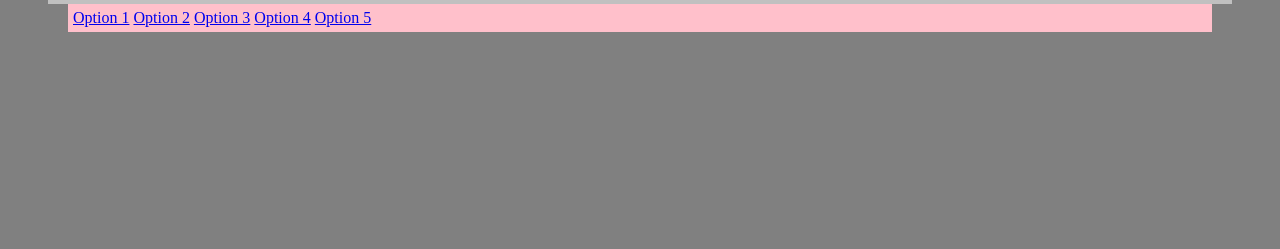
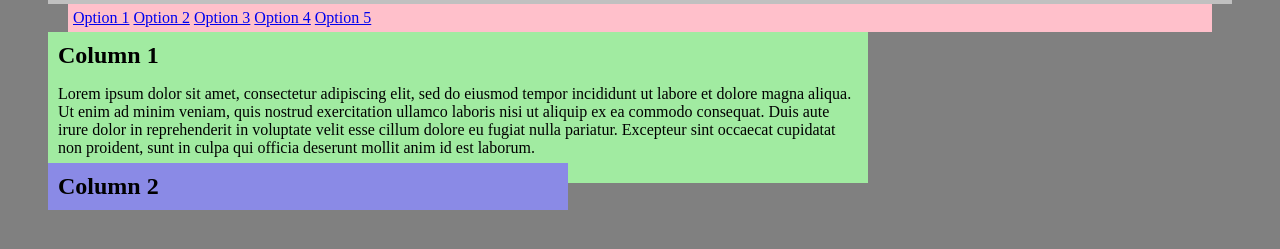
Before and after one commit to tiffbogus/ltcr, a plain HTML site: page index.html in a window 1280 px wide. Shown: the part 41-290 px from the top of the page. Drawn offline with Linux system fonts and the light colour scheme.

Commit message:
Add columns to page.

```diff
--- a/css/styles.css
+++ b/css/styles.css
@@ -2,6 +2,10 @@ h1 {
   background-color: silver;
   border: 5px solid silver;
   margin: -10px;
+}
+
+h2 {
+  margin: 0px;
 }
 
 body {
@@ -19,3 +23,19 @@ ul {
 li{
   display: inline;
 }
+
+.column1 {
+  width: 800px;
+  float: left;
+  background-color: #A1EBA1;
+  margin: -10px;
+  padding: 10px;
+}
+
+.column2 {
+  width: 500px;
+  float: left;
+  background-color: #8A8AE6;
+  margin: -10px;
+  padding: 10px;
+}
--- a/index.html
+++ b/index.html
@@ -14,6 +14,12 @@
     <li><a href="index.html">Option 4</a></li>
     <li><a href="index.html">Option 5</a></li>
   </ul>
-
+  <div class="column1">
+    <h2>Column 1</h2>
+    <p>Lorem ipsum dolor sit amet, consectetur adipiscing elit, sed do eiusmod tempor incididunt ut labore et dolore magna aliqua. Ut enim ad minim veniam, quis nostrud exercitation ullamco laboris nisi ut aliquip ex ea commodo consequat. Duis aute irure dolor in reprehenderit in voluptate velit esse cillum dolore eu fugiat nulla pariatur. Excepteur sint occaecat cupidatat non proident, sunt in culpa qui officia deserunt mollit anim id est laborum.</p>
+  </div>
+  <div class="column2">
+    <h2>Column 2</h2>
+  </div>
 </body>
 </html>
```
